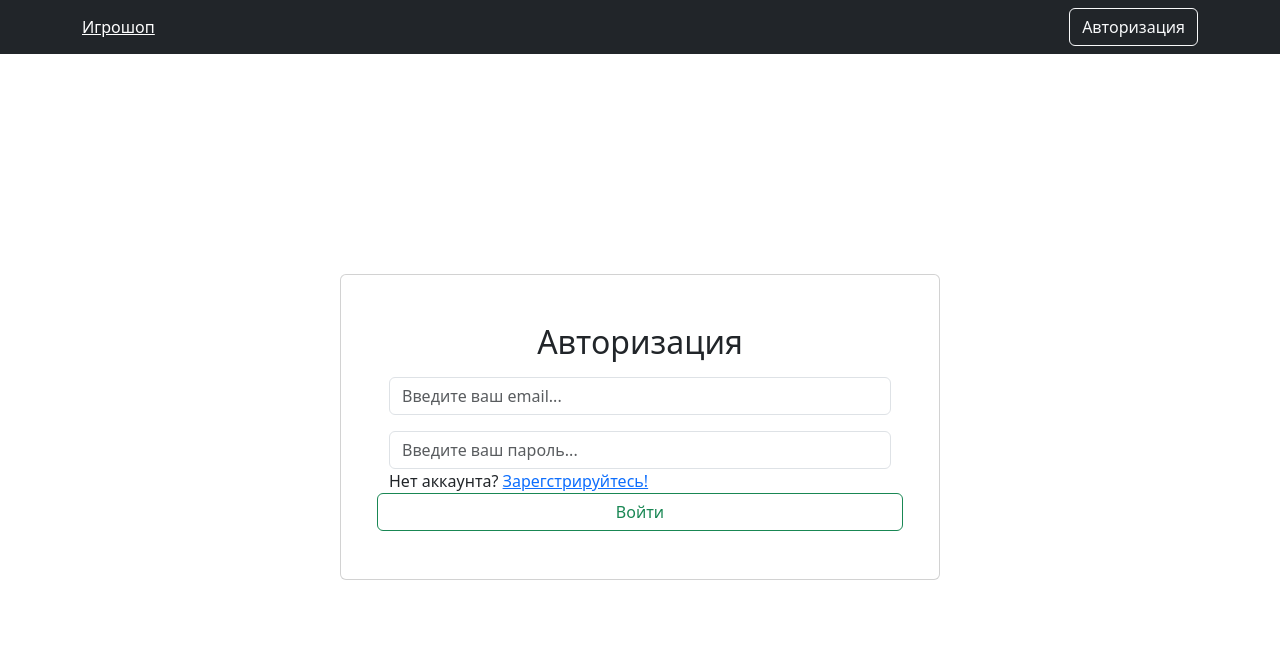
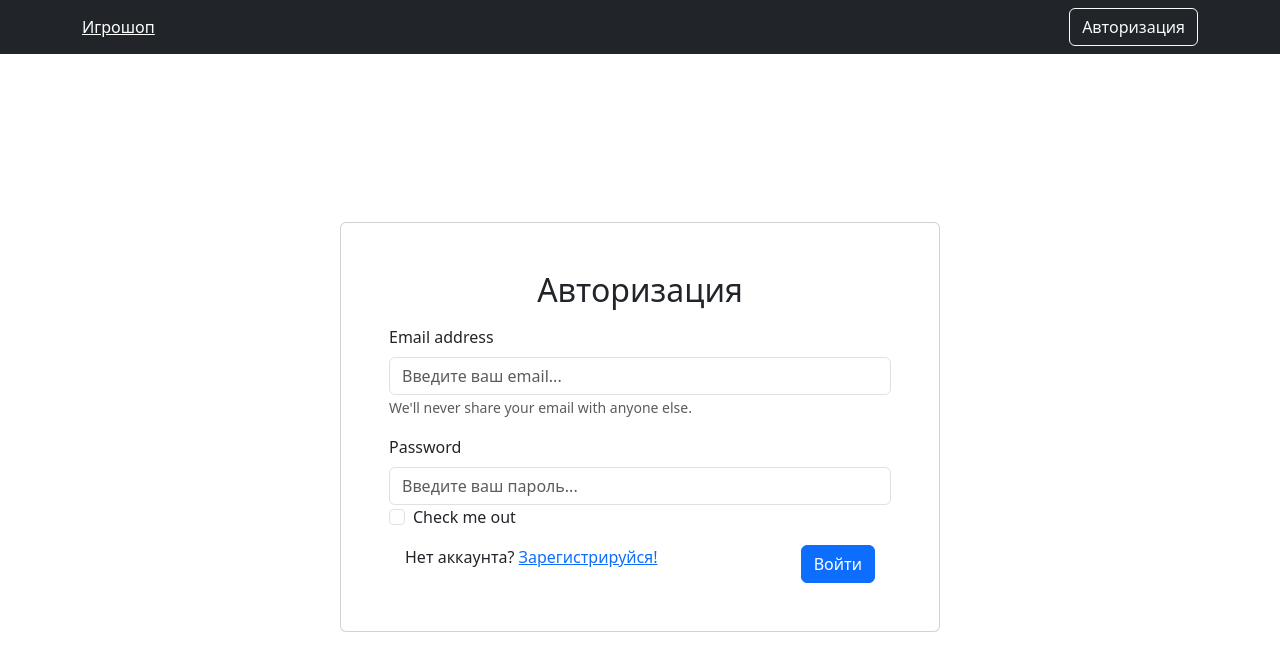
Before and after one commit to NEKOMXTX/gamestore, a React (Create React App) app in the folder client/: page /login in a window 1280 px wide. Shown: the top 670 px of the page. Built offline with nearby package versions, Linux system fonts and the light colour scheme.

Commit message:
+better form from bs5 docs

```diff
--- a/client/src/pages/Auth.js
+++ b/client/src/pages/Auth.js
@@ -1,6 +1,6 @@
 import React from "react";
-import {Container, Form} from "react-bootstrap";
-import {Card, Button, Row} from "react-bootstrap";
+import { Container, Form } from "react-bootstrap";
+import { Card, Button} from "react-bootstrap";
 import { NavLink } from "react-router-dom";
 import { REGISTRATION_ROUTE } from "../utils/consts";
 
@@ -8,29 +8,36 @@ const Auth = () => {
     return (
         <Container
             className="d-flex justify-content-center align-items-center"
-            style={{height: window.innerHeight - 54}}
+            style={{ height: window.innerHeight - 54 }}
         >
-            <Card style={{width: 600}} className="p-5">
+            <Card style={{ width: 600 }} className="p-5">
                 <h2 className="m-auto">Авторизация</h2>
-                <Form className="d-flex flex-column">
-                    <Form.Control
-                        className="mt-3"
-                        placeholder="Введите ваш email..."
-                    />
-                    <Form.Control
-                        className="mt-3"
-                        placeholder="Введите ваш пароль..."
-                    />
-                    <Row className="justify-content-between">
+                <Form>
+                    <Form.Group className="mt-3" controlId="formBasicEmail">
+                        <Form.Label>Email address</Form.Label>
+                        <Form.Control type="email" placeholder="Введите ваш email..." />
+                        <Form.Text className="text-muted">
+                            We'll never share your email with anyone else.
+                        </Form.Text>
+                    </Form.Group>
+
+                    <Form.Group className="mt-3" controlId="formBasicPassword">
+                        <Form.Label>Password</Form.Label>
+                        <Form.Control type="password" placeholder="Введите ваш пароль..." />
+                    </Form.Group>
+                    <Form.Group className="mb-3" controlId="formBasicCheckbox">
+                        <Form.Check type="checkbox" label="Check me out" />
+                    </Form.Group>
+                    <div className="d-flex justify-content-between mt-3 px-3">
+
                         <div>
-                            Нет аккаунта? <NavLink to={REGISTRATION_ROUTE}>Зарегстрируйтесь!</NavLink>
+                            Нет аккаунта? <NavLink to={REGISTRATION_ROUTE}>Зарегистрируйся!</NavLink>
                         </div>
-                        <Button
-                            variant={"outline-success"}
-                        >
+
+                        <Button variant="primary" type="submit">
                             Войти
                         </Button>
-                    </Row>
+                    </div>
 
                 </Form>
             </Card>
```
